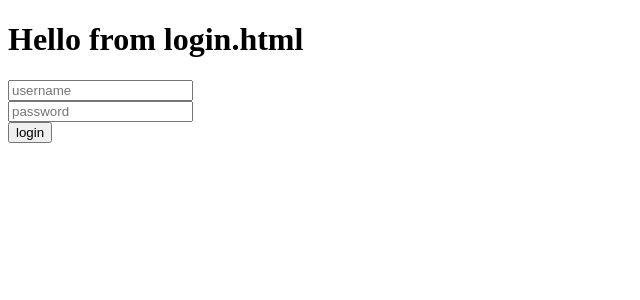
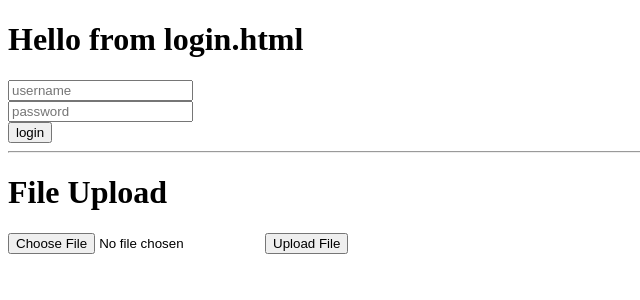
Before and after one commit to dongkp96/Flask_tutorial_KD, a Flask app: template Flask3/templates/login.html in a window 1280 px wide. Shown: the part 98-398 px from the top of the page, without its empty margins (0-640 px from the left). Run offline with Flask 3, Linux system fonts and the light colour scheme; the template is opened without the code that fills it, so the values that code supplies are empty.

Commit message:
adds more form code for Jinja forms

```diff
--- a/Flask3/templates/login.html
+++ b/Flask3/templates/login.html
@@ -7,4 +7,11 @@
         <input type ="password" name="password" placeholder="password"><br>
         <input type="submit" value="login">
     </form>
+    <hr>
+
+    <h1>File Upload</h1>
+    <form method ="POST" action ="{{url_for('file_upload')}}" enctype="multipart/form-data">
+        <input type="file" name="file" accept="image/*">
+        <input type="submit" value="Upload File">
+    </form>
 {% endblock %}
```
Also changed, not shown: Flask3/app.py (+10 -1 lines). Lines whose indentation alone changed are shown as unchanged.
